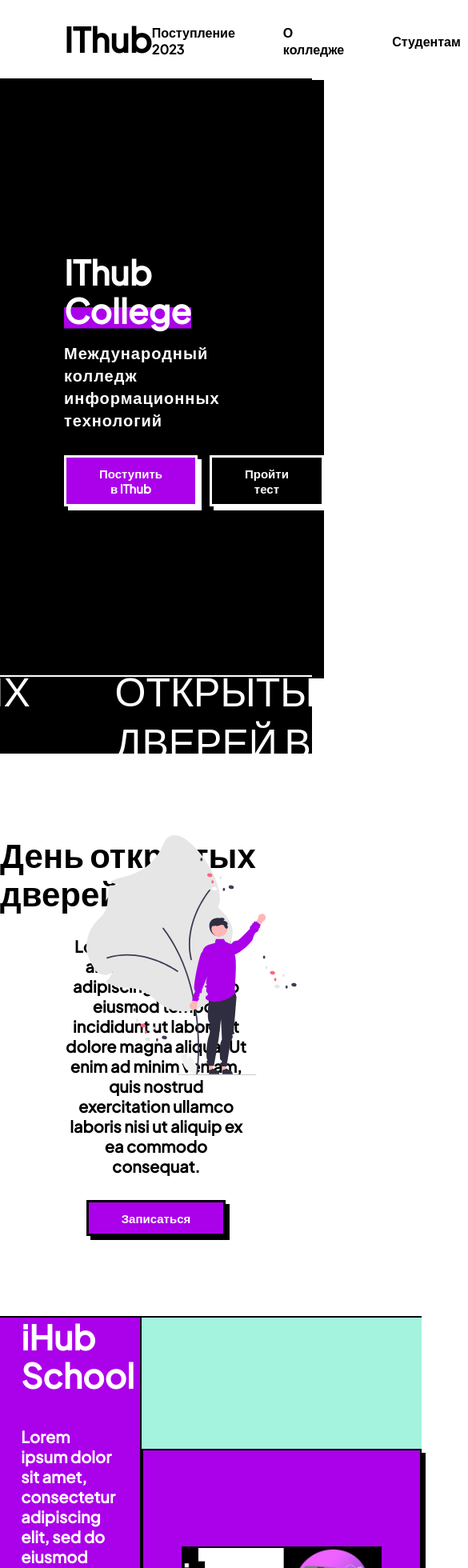
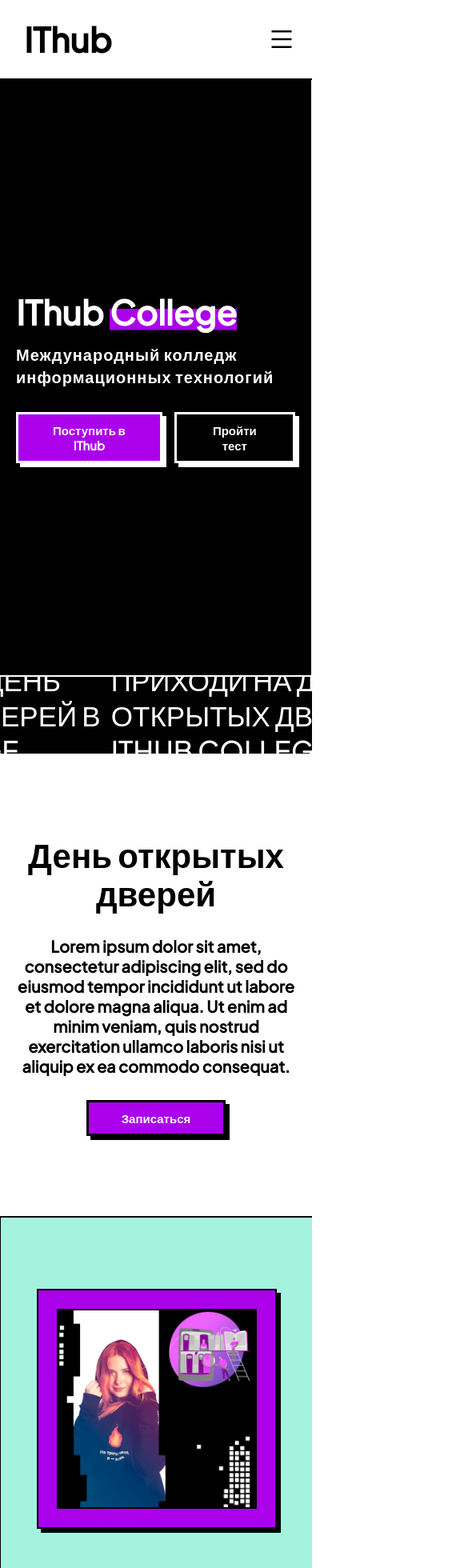
Before and after one commit to midas-png/ithub-landing-remade, a React (Create React App) app in the folder client/: page /ithub in a window 390 px wide. Shown: the top 1960 px of the page at 80% size, 585 px wide, since content can reach past the window. Built offline with nearby package versions, Linux system fonts and the light colour scheme.

Commit message:
adaptivity added for mobile

```diff
--- a/client/package.json
+++ b/client/package.json
@@ -1,6 +1,7 @@
 {
   "name": "client",
   "version": "0.1.0",
+  "homepage": "https://midas-png.github.io/ithub-landing-remade",
   "private": true,
   "dependencies": {
     "@testing-library/jest-dom": "^5.16.5",
@@ -28,6 +29,8 @@
   "scripts": {
     "start": "react-scripts start",
     "build": "react-scripts build",
+    "predeploy": "npm run build",
+    "deploy": "gh-pages -d build",
     "lint": "eslint .",
     "lint:fix": "eslint --fix",
     "test": "react-scripts test",
@@ -59,6 +62,7 @@
     "eslint": "^8.30.0",
     "eslint-config-prettier": "^8.5.0",
     "eslint-plugin-react": "^7.31.11",
+    "gh-pages": "^5.0.0",
     "react-test-renderer": "^18.2.0",
     "webpack": "^5.75.0",
     "webpack-cli": "^5.0.1"
--- a/client/src/components/Doubleblock/styles.tsx
+++ b/client/src/components/Doubleblock/styles.tsx
@@ -74,6 +74,12 @@
   grid-auto-columns: 1fr;
   grid-template-columns: 1fr 1fr;
   height: 85vh;
+
+  @media screen and (max-width: 1024px) {
+    grid-template-columns: 1fr;
+    grid-template-rows: 1fr 1fr;
+    height: auto;
+  }
 `;
 
 export const ContentWrapper = styled.div<IProps>`
@@ -89,6 +95,14 @@
   ${({ reverse }) => reverse && 'order: 1;'}
   ${({ reverse }) => borderContentReverseMap[reverse ? 'true' : 'false']};
   ${({ variant = 'primary' }) => contentVariantMap[variant]};
+
+  @media screen and (max-width: 1024px) {
+    order: 1;
+  }
+
+  @media screen and (max-width: 1024px) {
+    padding: 40px 0;
+  }
 `;
 
 export const InformationWrapper = styled.div`
@@ -120,6 +134,11 @@
   svg {
     transform: scale(0.7);
   }
+
+  @media screen and (max-width: 1024px) {
+    padding: 40px;
+  }
+
   ${({ variant = 'primary' }) => imageVariantMap[variant]};
   ${({ reverse }) => borderImageReverseMap[reverse ? 'true' : 'false']}
 `;
@@ -135,6 +154,11 @@
   box-shadow: 5px 5px 0px 0px ${({ theme }) => theme.palette.common.secondary};
   height: 60%;
   width: 350px;
+
+  @media screen and (max-width: 1024px) {
+    height: 300px;
+    width: 300px;
+  }
 `;
 
 export const ImageSquare = styled.img`
--- a/client/src/components/Main/Hero/styles.tsx
+++ b/client/src/components/Main/Hero/styles.tsx
@@ -5,11 +5,19 @@
   grid-auto-columns: 1fr;
   grid-template-columns: 1fr 1fr;
   height: calc(100vh - 100px);
+
+  @media screen and (max-width: 1024px) {
+    grid-template-columns: 1fr;
+  }
 `;
 
 export const ImageWrapper = styled.div`
   background: ${({ theme }) => theme.palette.common.main};
   border-left: 1px solid ${({ theme }) => theme.palette.common.tertiary};
+
+  @media screen and (max-width: 1024px) {
+    display: none;
+  }
 `;
 
 export const ContentWrapper = styled.div`
@@ -20,6 +28,10 @@
   gap: 30px;
   padding-left: 80px;
   border-right: 1px solid ${({ theme }) => theme.palette.common.tertiary};
+
+  @media screen and (max-width: 1024px) {
+    padding: 0 20px;
+  }
 `;
 
 export const ContentTitleWrapper = styled.div`
@@ -28,6 +40,10 @@
   justify-content: center;
   gap: 15px;
   width: 60%;
+
+  @media screen and (max-width: 1024px) {
+    width: 100%;
+  }
 `;
 
 export const ContentButtonsWrapper = styled.div`
--- a/client/src/components/Main/index.tsx
+++ b/client/src/components/Main/index.tsx
@@ -3,7 +3,7 @@
 import { Doubleblock } from '../Doubleblock';
 import { MainWrapper } from './styles';
 import { Hero } from './Hero';
-import { Faculties } from './Faculties';
+// import { Faculties } from './Faculties';
 import { Images } from 'assets';
 import { Marquee } from 'ui';
 
@@ -41,7 +41,7 @@
         veniam, quis nostrud exercitation ullamco laboris nisi ut aliquip ex ea
         commodo consequat.
       </Doubleblock>
-      <Faculties />
+      {/* <Faculties /> */}
     </MainWrapper>
   );
 };
--- a/client/src/components/Singleblock/styles.tsx
+++ b/client/src/components/Singleblock/styles.tsx
@@ -15,6 +15,12 @@
   justify-content: center;
   gap: 30px;
   max-width: 1000px;
+
+  @media screen and (max-width: 1024px) {
+    * {
+      text-align: center;
+    }
+  }
 `;
 
 export const ImageWrapper = styled.div`
@@ -25,6 +31,10 @@
     height: 300px;
     width: fit-content;
   }
+
+  @media screen and (max-width: 1024px) {
+    display: none;
+  }
 `;
 
 export const BlockDescription = styled.span`
@@ -32,4 +42,8 @@
   font-size: 20px;
   text-align: center;
   width: 60%;
+
+  @media screen and (max-width: 1024px) {
+    width: 90%;
+  }
 `;
--- a/client/src/layout/footer/styles.tsx
+++ b/client/src/layout/footer/styles.tsx
@@ -7,6 +7,11 @@
   padding: 80px;
   width: 100%;
   background: ${({ theme }) => theme.palette.common.secondary};
+
+  @media screen and (max-width: 1024px) {
+    padding: 40px;
+    justify-content: center;
+  }
 `;
 
 export const NavigationWrapper = styled.div`
@@ -15,6 +20,11 @@
   grid-template-rows: repeat(auto-fit, fit-content(100%));
   margin: 0 auto 0 auto;
   gap: 100px;
+
+  @media screen and (max-width: 1024px) {
+    gap: 30px;
+    grid-template-columns: repeat(1, fit-content(100%));
+  }
 `;
 
 export const NavigationColumnWrapper = styled.div`
@@ -24,6 +34,16 @@
 
   span:first-child {
     margin-bottom: 15px;
+  }
+
+  @media screen and (max-width: 1024px) {
+    justify-content: center;
+    align-items: center;
+    text-align: center;
+
+    span:first-child {
+      margin-bottom: 0px;
+    }
   }
 `;
 
--- a/client/src/layout/navbar/index.tsx
+++ b/client/src/layout/navbar/index.tsx
@@ -2,6 +2,7 @@
   NavbarWrapper,
   NavigationWrapper,
   LinkComponent as Link,
+  MenuBurger,
 } from './styles';
 import { Button, Title } from 'ui';
 import { NAVIGATION_LINKS } from 'data';
@@ -17,5 +18,6 @@
       ))}
       <Button>Поступить</Button>
     </NavigationWrapper>
+    <MenuBurger />
   </NavbarWrapper>
 );
--- a/client/src/layout/navbar/styles.tsx
+++ b/client/src/layout/navbar/styles.tsx
@@ -1,5 +1,6 @@
 import styled from 'styled-components';
 import { Link } from 'react-router-dom';
+import { AiOutlineMenu } from 'react-icons/ai';
 
 export const NavbarWrapper = styled.div`
   display: flex;
@@ -10,12 +11,20 @@
   transition: all 0.2s ease-in-out;
   border-bottom: 2px solid ${({ theme }) => theme.palette.common.secondary};
   z-index: 10;
+
+  @media screen and (max-width: 1024px) {
+    padding: 0 30px;
+  }
 `;
 
 export const NavigationWrapper = styled.div`
   display: flex;
   align-items: center;
   gap: 60px;
+
+  @media screen and (max-width: 1024px) {
+    display: none;
+  }
 `;
 
 export const LinkComponent = styled(Link)`
@@ -37,3 +46,13 @@
     transform: scaleX(1);
   }
 `;
+
+export const MenuBurger = styled(AiOutlineMenu)`
+  display: none;
+  transform: scale(2);
+  cursor: pointer;
+
+  @media screen and (max-width: 1024px) {
+    display: block;
+  }
+`;
--- a/client/src/ui/marquee/styles.tsx
+++ b/client/src/ui/marquee/styles.tsx
@@ -52,4 +52,8 @@
       ? theme.palette.common.secondary
       : theme.palette.common.tertiary};
   font-size: 50px;
+
+  @media screen and (max-width: 1024px) {
+    font-size: 35px;
+  }
 `;
```
Also changed, not shown: 1 other file (tests, documents, lock files or other folders).
